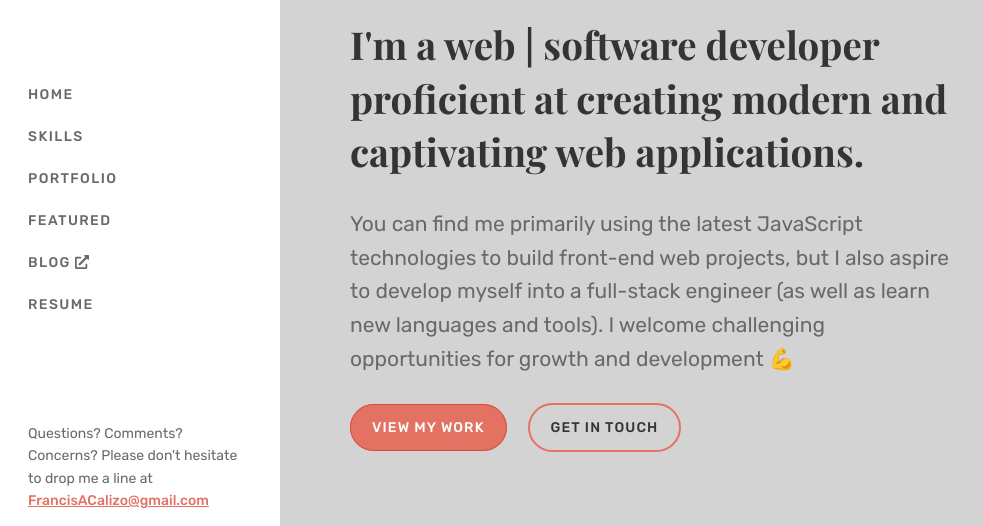
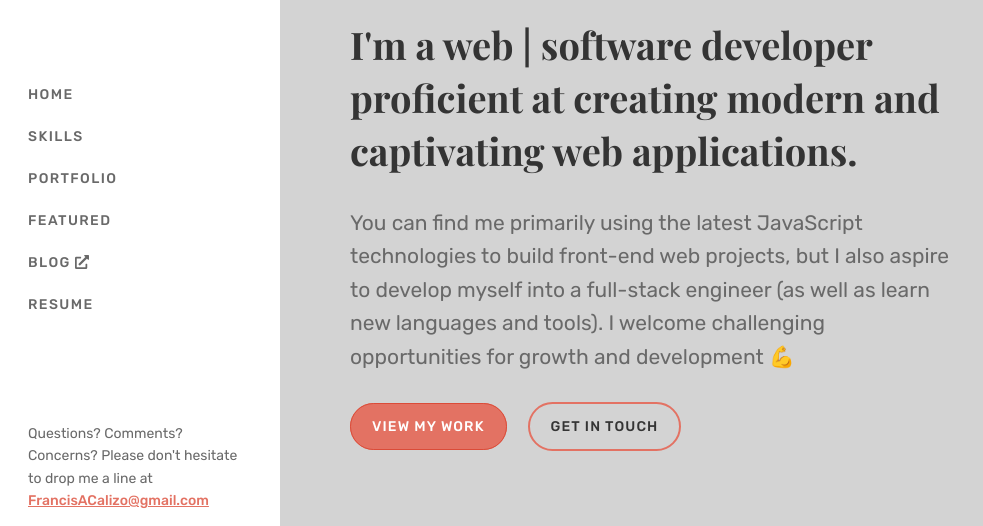
Before and after one commit to FrancisCalizo/portfolio-v2, a Gatsby site: page / in a window 1280 px wide. Shown: the part 189-715 px from the top of the page, without its empty margins (0-983 px from the left). Built offline with nearby package versions, Linux system fonts and the light colour scheme; Gatsby itself is replaced by a stand-in of ours.

Commit message:
Fluid typography fixes

```diff
--- a/src/pages/index.js
+++ b/src/pages/index.js
@@ -20,27 +20,27 @@ const HomeContainer = styled.div`
 
     & p:nth-child(1) {
       color: #fff;
-      font-size: 1.9rem;
+      font-size: 26px;
       font-weight: 300;
       letter-spacing: 1.1px;
 
       & span:nth-child(1) {
         border-bottom: 4px solid var(--salmon);
-        font-size: 2.2rem;
+        font-size: 30px;
         font-weight: 500;
       }
     }
 
     & h1 {
       color: var(--text-dark);
-      font-size: 2.75rem;
+      font-size: 38px;
       margin: 2rem 0;
       line-height: 1.4;
     }
 
     & p {
       color: var(--text-gray);
-      font-size: 1.5rem;
+      font-size: 21px;
       margin: 0;
     }
   }
@@ -52,19 +52,19 @@ const HomeContainer = styled.div`
   @media ${device.minMd} and ${device.maxLg}{
     & div {
       & p:nth-child(1){
-        font-size: 2.8vw;
+        font-size: calc(22px + (4) * ((100vw - 768px) / (1024 - 768)));
 
         & span:nth-child(1){
-          font-size: 3.2vw;
+          font-size: calc(26px + (4) * ((100vw - 768px) / (1024 - 768)));
         }
       }
 
       & h1 {
-        font-size: 3.5vw;
+        font-size: calc(32px + (6) * ((100vw - 768px) / (1024 - 768)));
       }
 
       & p {
-        font-size: 2vw;
+        font-size: calc(18px + (3) * ((100vw - 768px) / (1024 - 768)));
       }
     }
   }
@@ -76,19 +76,19 @@ const HomeContainer = styled.div`
       max-width: none;
 
       & p:nth-child(1){
-        font-size: min(max(16px, 4vw), 22px);
+        font-size: calc(18px + (4) * ((100vw - 320px) / (768 - 320)));
 
         & span:nth-child(1){
-          font-size: min(max(20px, 4vw), 26px);
+          font-size: calc(22px + (4) * ((100vw - 320px) / (768 - 320)));
         }
       }
 
       & h1 {
-        font-size: min(max(26px, 4vw), 34px);
+        font-size: calc(26px + (4) * ((100vw - 320px) / (768 - 320)));
       }
 
       & p {
-        font-size: min(max(14px, 3vw), 17px);
+        font-size: calc(14px + (3) * ((100vw - 320px) / (768 - 320)));
       }
     }
   }
@@ -129,12 +129,12 @@ const PortfolioButton = styled(Link)`
   }
 
   @media ${device.minMd} and ${device.maxLg}{
-    font-size: 1.4vw;
+    font-size: calc(12px + (2) * ((100vw - 768px) / (1024 - 768)));
     padding: 1.5vw 2vw;
   }
 
   @media ${device.maxMd}{
-    font-size: min(max(10px, 2vw), 12px);
+    font-size: calc(10px + (4) * ((100vw - 320px) / (768 - 320)));
     padding: 2.25vw 3.25vw;
   }
 `
```
Also changed, not shown: src/pages/featured.js (+4 -4 lines), src/pages/portfolio.js (+4 -4 lines), src/pages/skills.js (+4 -4 lines).
